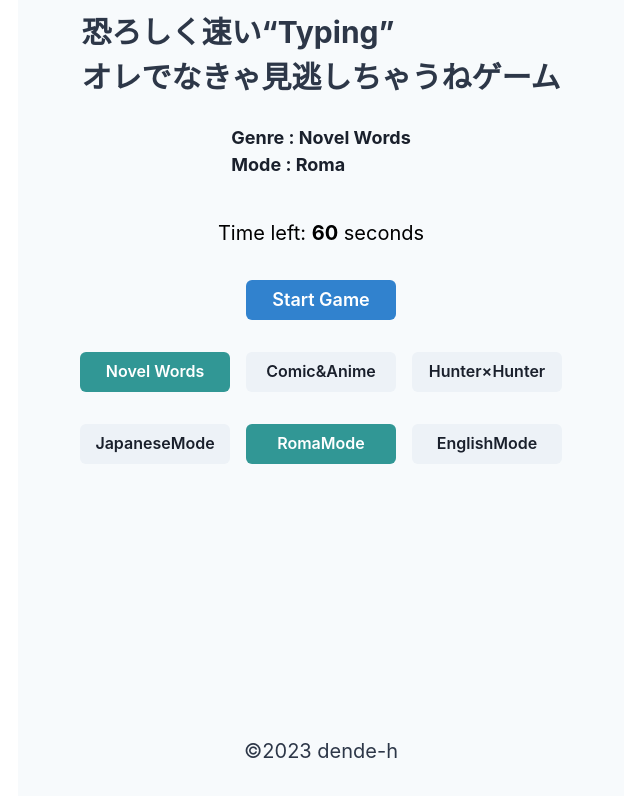
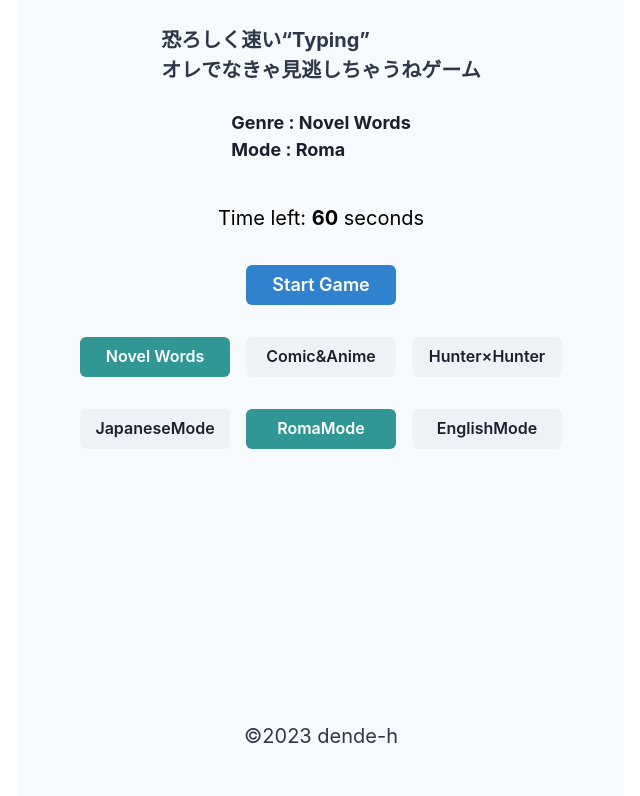
Before and after one commit to dende-h/type_game_spp, a Next.js app: page / in a window 1280 px wide. Shown: the top 796 px of the page, without its empty margins (319-959 px from the left). Built offline with nearby package versions, Linux system fonts and the light colour scheme.

Commit message:
アプリ名表示変更

```diff
--- a/src/pages/index.tsx
+++ b/src/pages/index.tsx
@@ -1,3 +1,4 @@
+/* eslint-disable no-irregular-whitespace */
 // pages/index.tsx
 import React, { useEffect, useRef, useState } from "react";
 import WordToType from "../components/WordToType";
@@ -220,9 +221,10 @@ export default function Home() {
 				alignItems="center"
 				backgroundColor={bgColor}
 			>
-				<Text fontSize={{ base: "2xl", md: "3xl" }} fontWeight="bold" color={headingColor} mb={6}>
-					恐ろしく速い“Typing”<br />
-					オレでなきゃ見逃しちゃうねゲーム
+				<Text fontSize={{ base: "xl", md: "22xl" }} fontWeight="bold" color={headingColor} mb={6}>
+					恐ろしく速い“Typing”
+					<br />
+					　　　オレでなきゃ見逃しちゃうねゲーム
 				</Text>
 				<Text fontSize={textSize} fontWeight="bold">
 					Genre : {difficultyLabel()}
```
